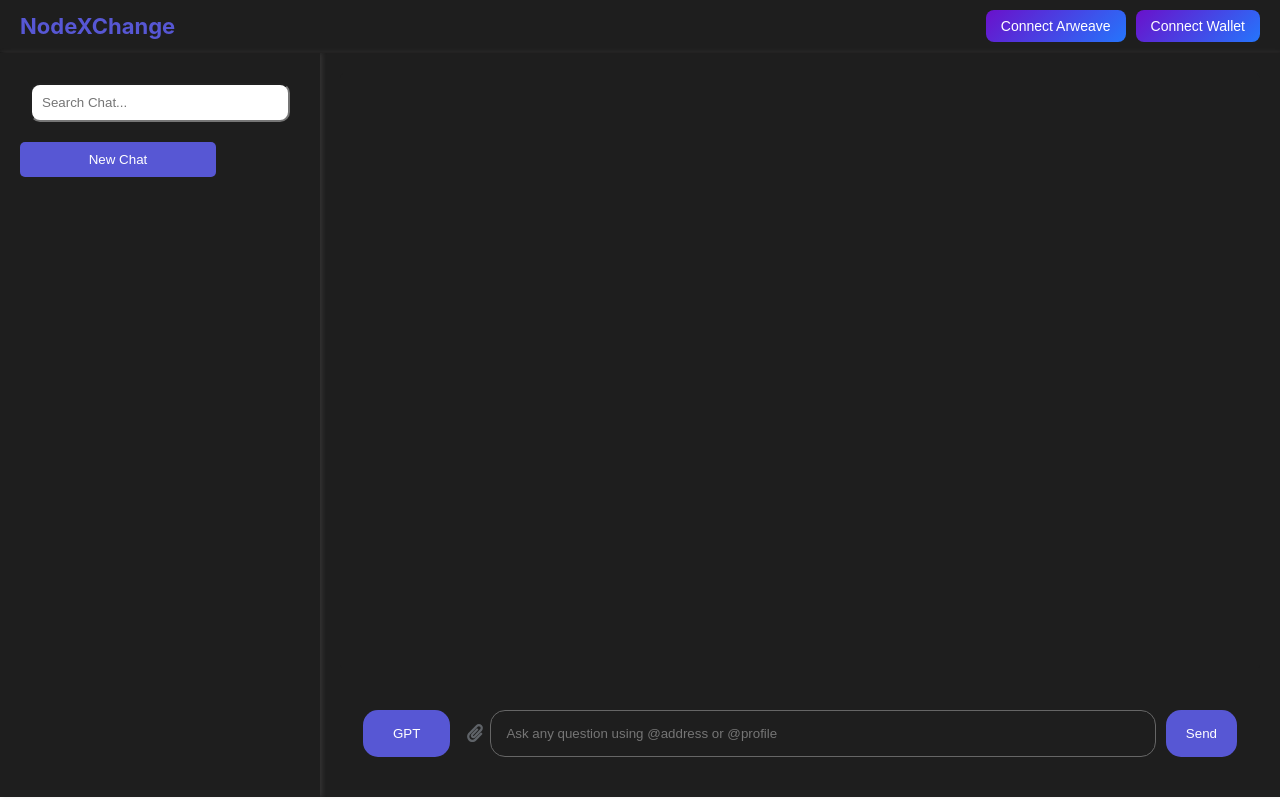
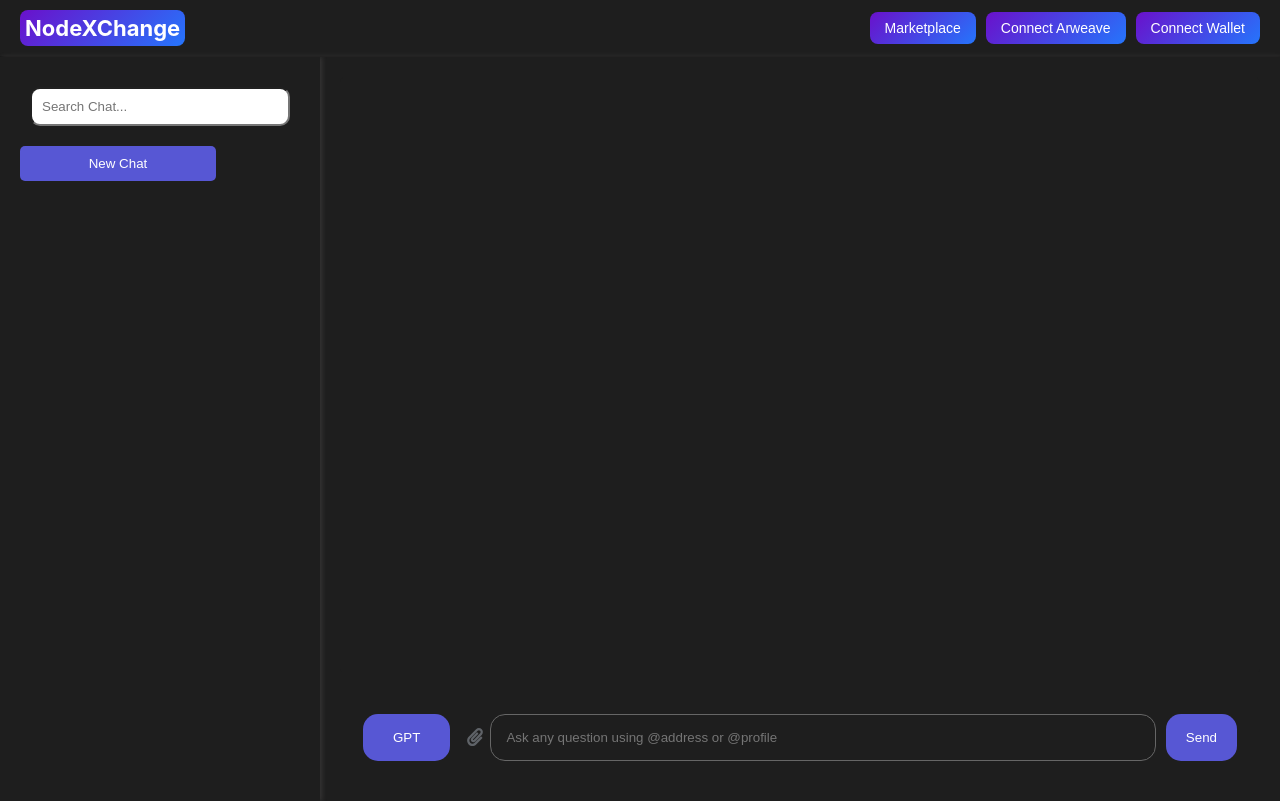
Before and after one commit to devdattanarawade97/NodeXChangeFrontend, a React (Create React App) app: page / in a window 1280 px wide. Built offline with nearby package versions, Linux system fonts and the light colour scheme; what arweave would draw is missing.

Commit message:
header change

```diff
--- a/package.json
+++ b/package.json
@@ -47,6 +47,7 @@
     "framer-motion": "^11.11.17",
     "lucide-react": "^0.460.0",
     "react-helmet": "^6.1.0",
-    "react-icons": "^5.3.0"
+    "react-icons": "^5.3.0",
+    "react-router-dom": "^7.0.1"
   }
 }
--- a/src/components/Header.css
+++ b/src/components/Header.css
@@ -11,8 +11,36 @@
 
   /* Header title styles */
   .header-title {
-    color: #5757d4;
+    display: flex;
+    align-items: center;
+    justify-content: center;
+    padding: 5px;
+    background: linear-gradient(135deg, #6a11cb, #2575fc);
+    color: white;
+    border: none;
+    border-radius: 8px;
+
     font-size: 22px;
     font-weight: bold;
     margin: 0; /* Remove default margins for h1 */
   }
+
+  /* Connect Wallet Button */
+  .connect-marketplace-button {
+    display: flex;
+    align-items: center;
+    justify-content: center;
+    padding: 8px 15px;
+    background: linear-gradient(135deg, #6a11cb, #2575fc);
+    color: white;
+    border: none;
+    border-radius: 8px;
+    font-size: 14px;
+    cursor: pointer;
+    transition: transform 0.3s ease, box-shadow 0.3s ease;
+  }
+
+  .connect-marketplace-button:hover {
+    transform: translateY(-2px);
+    box-shadow: 0 4px 6px rgba(0, 0, 0, 0.15);
+  }
--- a/src/components/Header.jsx
+++ b/src/components/Header.jsx
@@ -9,7 +9,6 @@ export default function Header({ parentWalletAddress  , parentArWalletAddress})
   //arconnect wallet address state variable
   const [arWalletAddress, setArWalletAddress] = useState(null);
 
-  //connect arwallet address
 
   // Connect to Phantom Wallet
   const connectArWallet = async () => {
@@ -115,7 +114,10 @@ export default function Header({ parentWalletAddress  , parentArWalletAddress})
 
 
       {/* Right-aligned Wallet Connect */}
+
       <div className="connect-wallet-container">
+
+        <button className='connect-marketplace-button'>Marketplace</button>
       <ArWalletConnect
           walletAddress={arWalletAddress}
           shortenWalletAddress={shortenWalletAddress}
```
Also changed, not shown: src/components/MarketPlace.css (added, +60 -0 lines), src/components/MarketPlace.jsx (added, +18 -0 lines), 1 other file (tests, documents, lock files or other folders).
